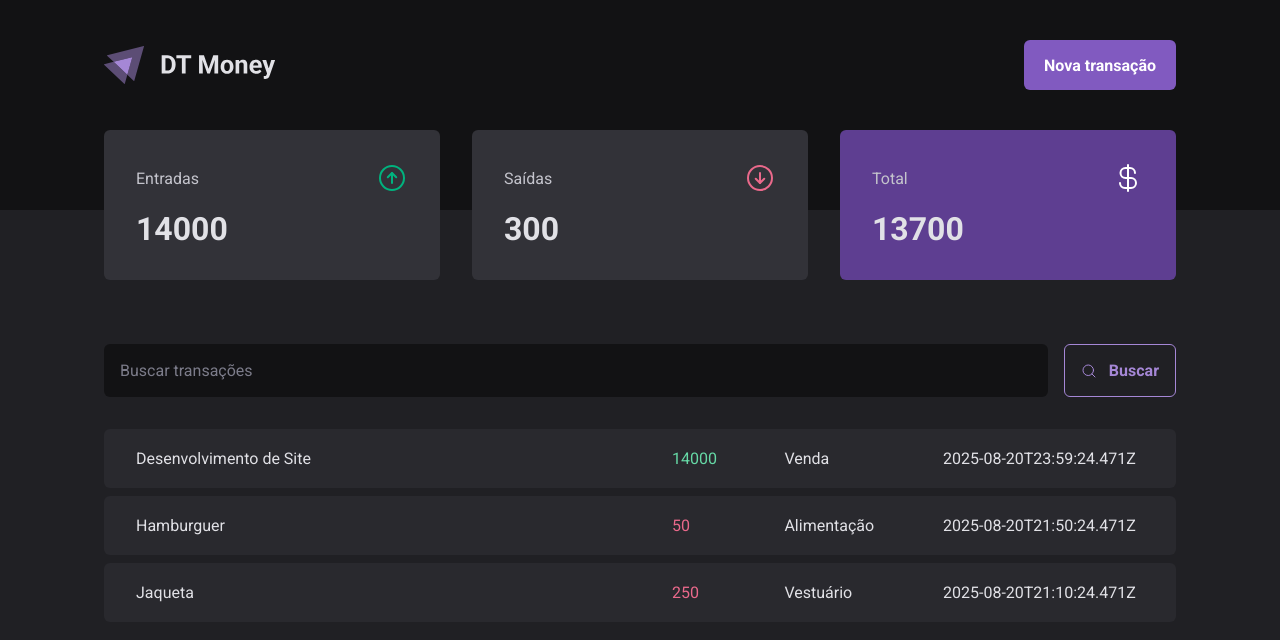
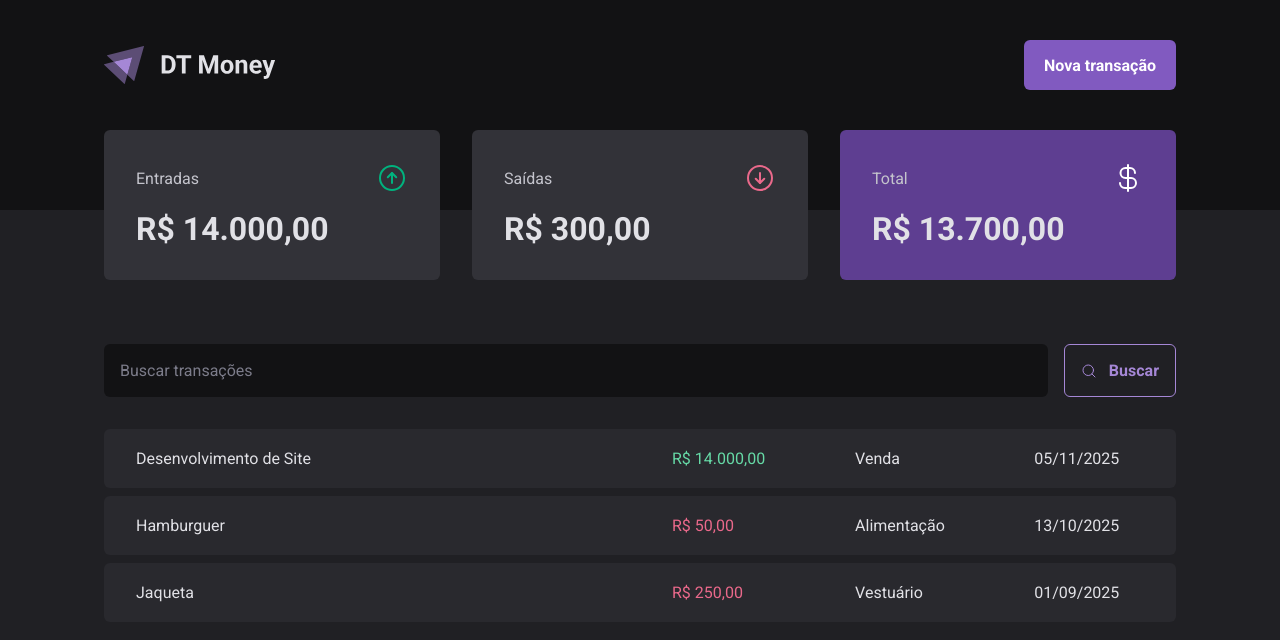
Before and after one commit to gabrielbuttendorf/dt-money, a React (Vite) app: page / in a window 1280 px wide. Shown: the top 640 px of the page. Built offline with nearby package versions, Linux system fonts and the light colour scheme; data requests are answered from the project's data file.

Commit message:
formatação de valores e datas

```diff
--- a/server.json
+++ b/server.json
@@ -6,7 +6,7 @@
       "type": "income",
       "category": "Venda",
       "price": 14000,
-      "createdAt": "2025-08-20T23:59:24.471Z"
+      "createdAt": "2025-11-05T23:59:24.471Z"
     },
     {
       "id": 2,
@@ -14,7 +14,7 @@
       "type": "outcome",
       "category": "Alimentação",
       "price": 50,
-      "createdAt": "2025-08-20T21:50:24.471Z"
+      "createdAt": "2025-10-13T21:50:24.471Z"
     },
     {
       "id": 3,
@@ -22,7 +22,7 @@
       "type": "outcome",
       "category": "Vestuário",
       "price": 250,
-      "createdAt": "2025-08-20T21:10:24.471Z"
+      "createdAt": "2025-09-01T21:10:24.471Z"
     }
   ]
 }
--- a/src/components/Summary/index.tsx
+++ b/src/components/Summary/index.tsx
@@ -2,6 +2,7 @@
 import { SummaryCard, SummaryContainer } from './styles';
 import { TransactionContext } from '../../contexts/TransactionsContext';
 import { useContext } from 'react';
+import { PriceFormatter } from '../../utils/formatter';
 
 export function Summary() {
   const { transactions } = useContext(TransactionContext);
@@ -33,7 +34,7 @@
           <ArrowCircleUp size={32} color="#00B37E" />
         </header>
 
-        <strong>{summary.income}</strong>
+        <strong>{PriceFormatter.format(summary.income)}</strong>
       </SummaryCard>
 
       <SummaryCard>
@@ -42,7 +43,7 @@
           <ArrowCircleDown size={32} color="#EA698B" />
         </header>
 
-        <strong>{summary.outcome}</strong>
+        <strong>{PriceFormatter.format(summary.outcome)}</strong>
       </SummaryCard>
 
       <SummaryCard variant="purple">
@@ -51,7 +52,7 @@
           <CurrencyDollar size={32} color="#fff" />
         </header>
 
-        <strong>{summary.total}</strong>
+        <strong>{PriceFormatter.format(summary.total)}</strong>
       </SummaryCard>
     </SummaryContainer>
   );
--- a/src/pages/Transactions/index.tsx
+++ b/src/pages/Transactions/index.tsx
@@ -8,6 +8,7 @@
   TransactionsTable,
 } from './styles';
 import { TransactionContext } from '../../contexts/TransactionsContext';
+import { DateFormatter, PriceFormatter } from '../../utils/formatter';
 
 export function Transactions() {
   const { transactions } = useContext(TransactionContext);
@@ -27,11 +28,11 @@
                 <td width="50%">{transaction.description}</td>
                 <td>
                   <PriceHighlight variant={transaction.type}>
-                    {transaction.price}
+                    {PriceFormatter.format(transaction.price)}
                   </PriceHighlight>
                 </td>
                 <td>{transaction.category}</td>
-                <td>{transaction.createdAt}</td>
+                <td>{DateFormatter.format(new Date(transaction.createdAt))}</td>
               </tr>
             ))}
           </tbody>
--- a/src/styles/global.ts
+++ b/src/styles/global.ts
@@ -5,7 +5,7 @@
     margin: 0;
     padding: 0;
     box-sizing: border-box;
-}
+  }
 
   :focus {
     outline: 0;
@@ -13,8 +13,8 @@
   }
 
   body {
-    background: ${props => props.theme['gray-800']};
-    color: ${props => props.theme['gray-100']};
+    background: ${(props) => props.theme['gray-800']};
+    color: ${(props) => props.theme['gray-100']};
     -webkit-font-smoothing: antialiased;
   }
 
--- /dev/null
+++ b/src/utils/formatter.ts
@@ -0,0 +1,6 @@
+export const DateFormatter = new Intl.DateTimeFormat('pt-BR');
+
+export const PriceFormatter = new Intl.NumberFormat('pt-BR', {
+  style: 'currency',
+  currency: 'BRL',
+});
```
